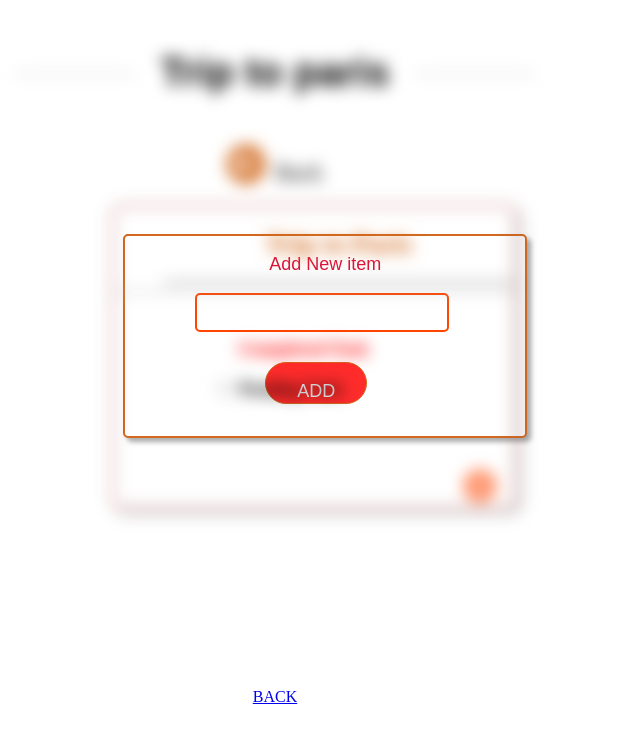
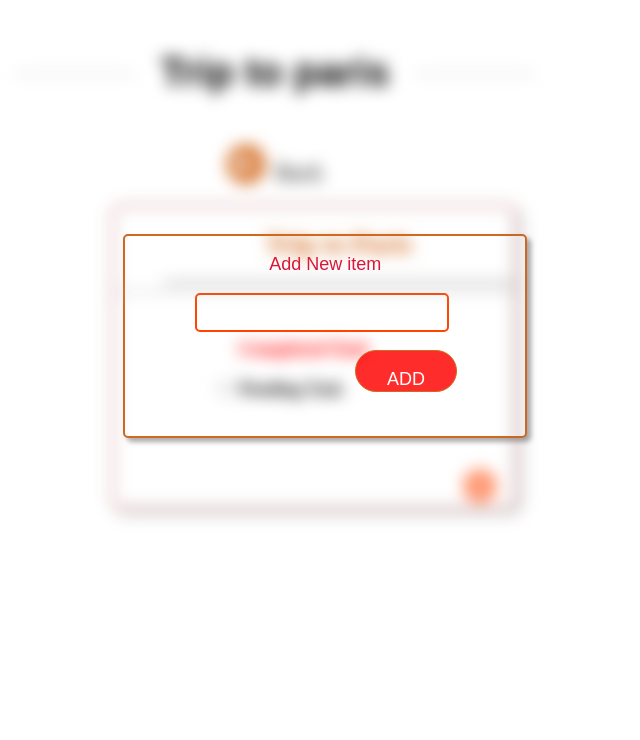
Before and after one commit to raavimanikanta/css-project, a plain HTML site: page index3.html in a window 1280 px wide. Shown: the whole page, without its empty margins (365-1005 px from the left). Drawn offline with Linux system fonts and the light colour scheme.

Commit message:
second changes

```diff
--- a/index3.css
+++ b/index3.css
@@ -23,6 +23,9 @@
     background-color:rgba(255, 0, 0, 0.829);
     border-radius: 50px;
     color: white;
+    position:absolute;
+    left: 580px;
+    top: 320px;
     margin-top: 30px;
     margin-left: 140px;
     width: 100px;
@@ -31,18 +34,7 @@
     font-size:large ;
     text-align: center;
 }
-.link{
-    display: flex;
-    justify-content: space-evenly;
-    margin-top:50px;
 
-}
-.div3{
-    margin-top:100px ;
-}
-.div4{
-    margin-top: 100px;
-}
 .container{
     width:100% ;
     height: 30px;
--- a/index3.html
+++ b/index3.html
@@ -41,18 +41,14 @@
 </div>
 </div>
 </div>
+
 <div class="container1">
 <div class="newlist">
     <p style="font-family: Arial, Helvetica, sans-serif;font-size: large;color: crimson; margin-bottom: px;">Add New item</p>
     <div class="box1"></div>
-    <div class="box2">
-        <p>ADD</p>
-    </div>
 </div>
+<a href="./index.html"><div class="box2"><p>ADD</p></div></a>
 
-<div class="link">
-    <div class="div3"><a href="./index.html">BACK</a></div>
-</div>
 
 
 </body>
--- a/style2.css
+++ b/style2.css
@@ -94,27 +94,24 @@ h1{
     margin-left: 70px;
 }
 .box2{
+
     border: 1px solid chocolate;
     background-color:rgba(255, 0, 0, 0.829);
     border-radius: 50px;
+    margin-top: 30px;
+    position:absolute;
+   left: 730px;
+   top: 370px;
+   justify-content: center;
     color: white;
-    margin-top: 30px;
-    margin-left: 140px;
     width: 100px;
     height: 40px;
     font-family:Arial, Helvetica, sans-serif;
     font-size:large ;
     text-align: center;
 }
-.link{
-    display: flex;
-    justify-content: space-evenly;
-    margin-top:50px;
+/* .add{
 
-}
-.div3{
-    margin-bottom:100px ;
-}
-.div4{
-    margin-bottom: 100px;
-}
+    text-decoration: none;
+
+} */
```
Also changed, not shown: index.html (+4 -3 lines), index1.html (+2 -7 lines), index2.html (+9 -14 lines).
